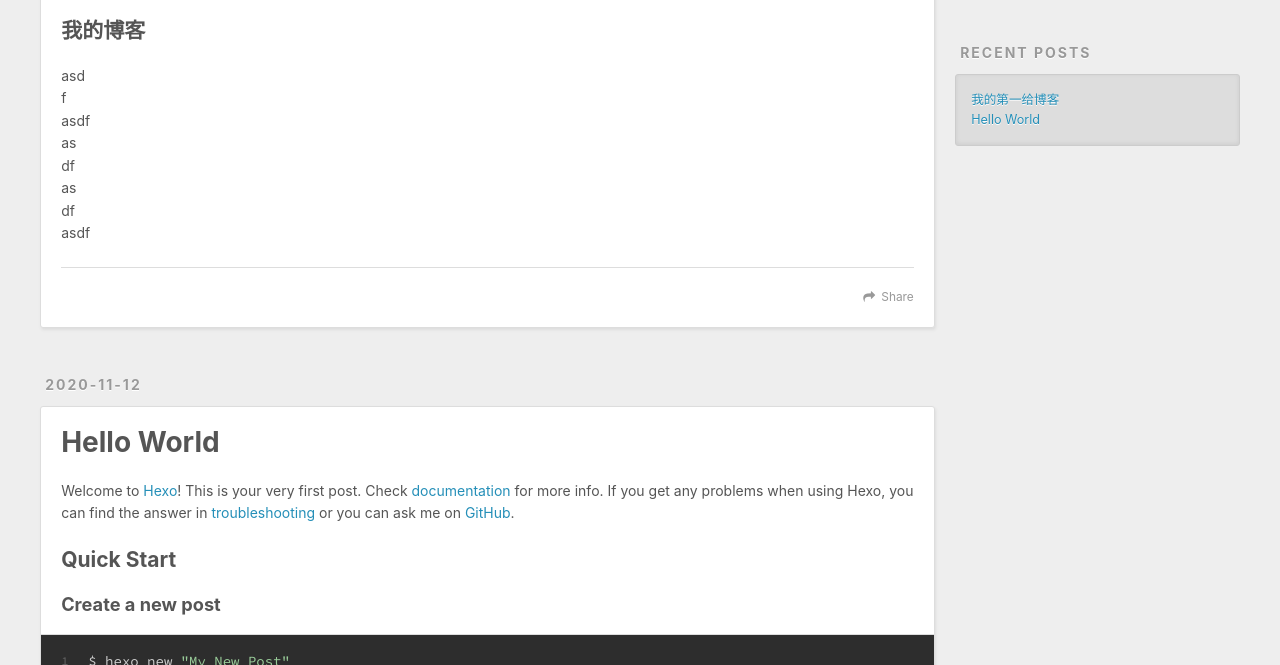
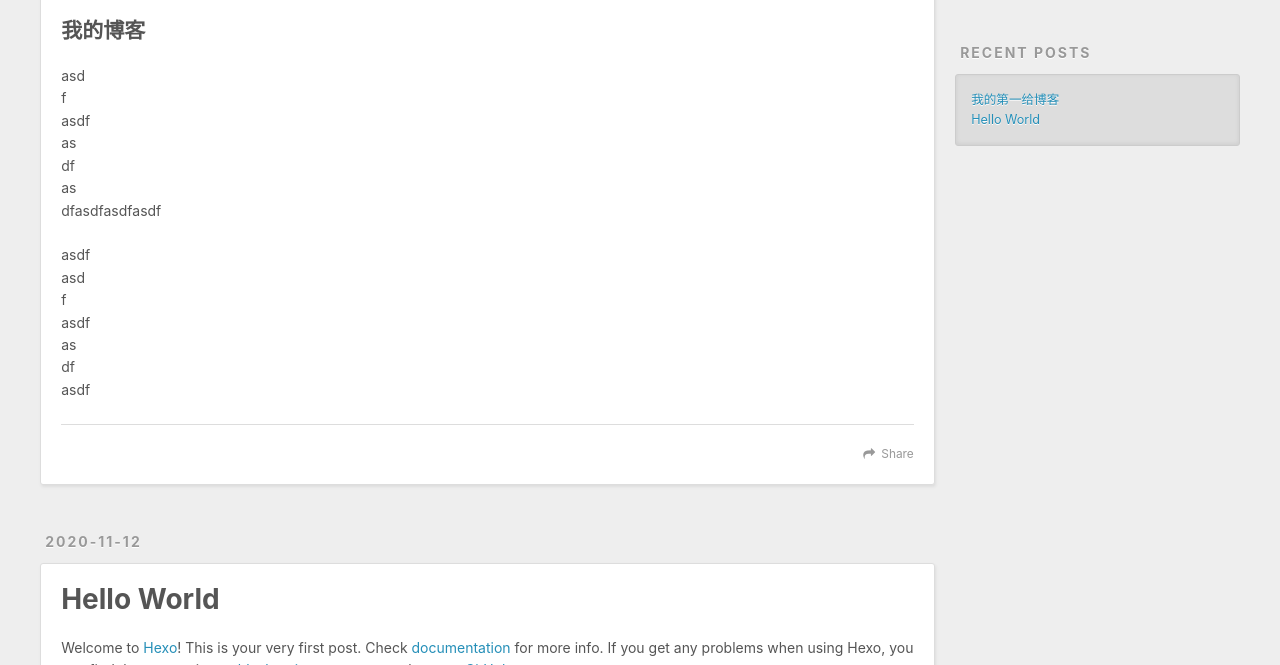
Before and after one commit to huaup/huaup.github.io, a plain HTML site: page index.html in a window 1280 px wide. Shown: the part 435-1100 px from the top of the page. Drawn offline with nearby package versions, Linux system fonts and the light colour scheme.

Commit message:
Site updated: 2020-11-12 22:57:51

```diff
--- a/index.html
+++ b/index.html
@@ -86,7 +86,8 @@
 
     <div class="article-entry" itemprop="articleBody">
 
-        <h2 id="我的博客"><a href="#我的博客" class="headerlink" title="我的博客"></a>我的博客</h2><p>asd<br>f<br>asdf<br>as<br>df<br>as<br>df<br>asdf</p>
+        <h2 id="我的博客"><a href="#我的博客" class="headerlink" title="我的博客"></a>我的博客</h2><p>asd<br>f<br>asdf<br>as<br>df<br>as<br>dfasdfasdfasdf</p>
+<p>asdf<br>asd<br>f<br>asdf<br>as<br>df<br>asdf</p>
 
 
     </div>
```
Also changed, not shown: 2020/11/12/我的第一给博客/index.html (+5 -4 lines).
